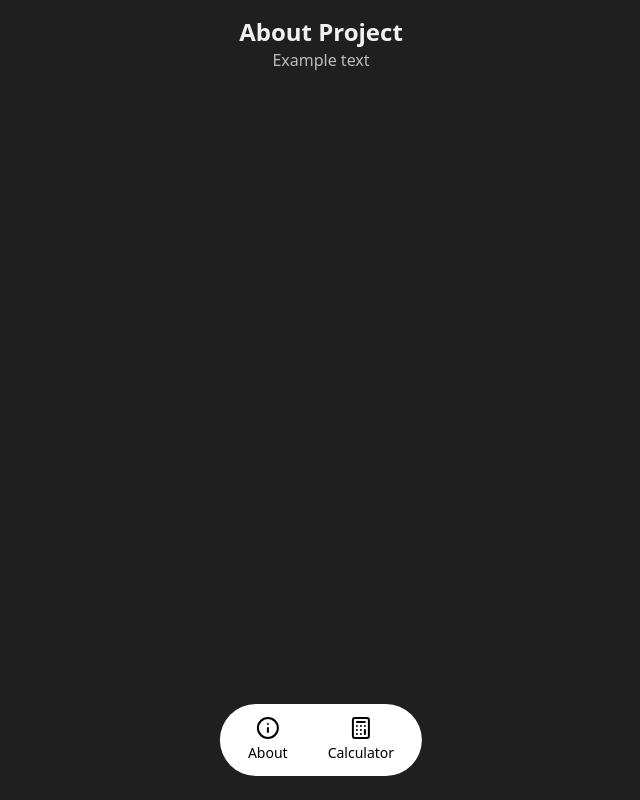
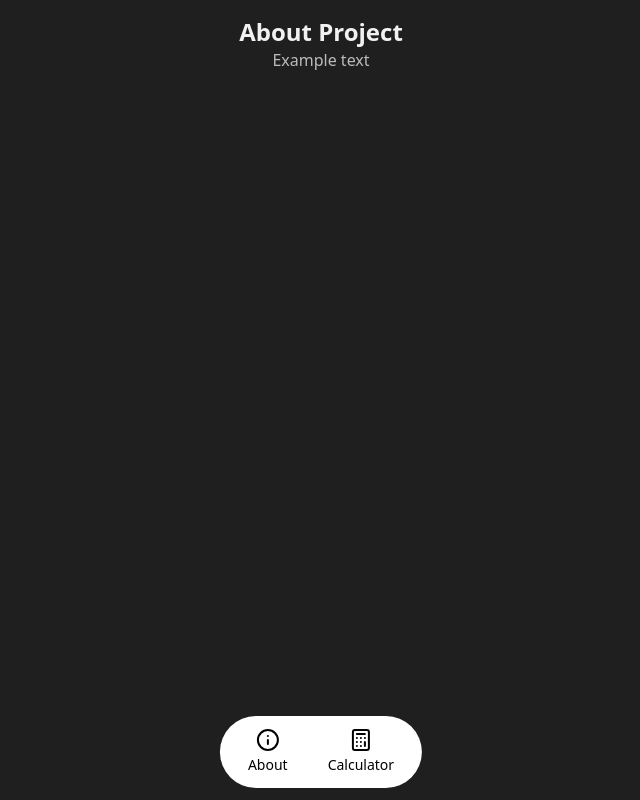
Before and after one commit to Michal-Dzurik/Reverse-calculator, a React (Vite) app: page / in a window 1280 px wide. Shown: the whole page, without its empty margins (319-959 px from the left). Built offline with nearby package versions, Linux system fonts and the light colour scheme.

Commit message:
Navbar adjustments

```diff
--- a/src/index.css
+++ b/src/index.css
@@ -21,7 +21,7 @@
     }
 
     nav{
-        @apply bg-white mb-5 px-2 inline-block rounded-full fixed bottom-1 left-1/2 -translate-x-1/2;
+        @apply bg-white mb-2 px-2 inline-block rounded-full fixed bottom-1 left-1/2 -translate-x-1/2;
     }
 
     nav ul li{
```
